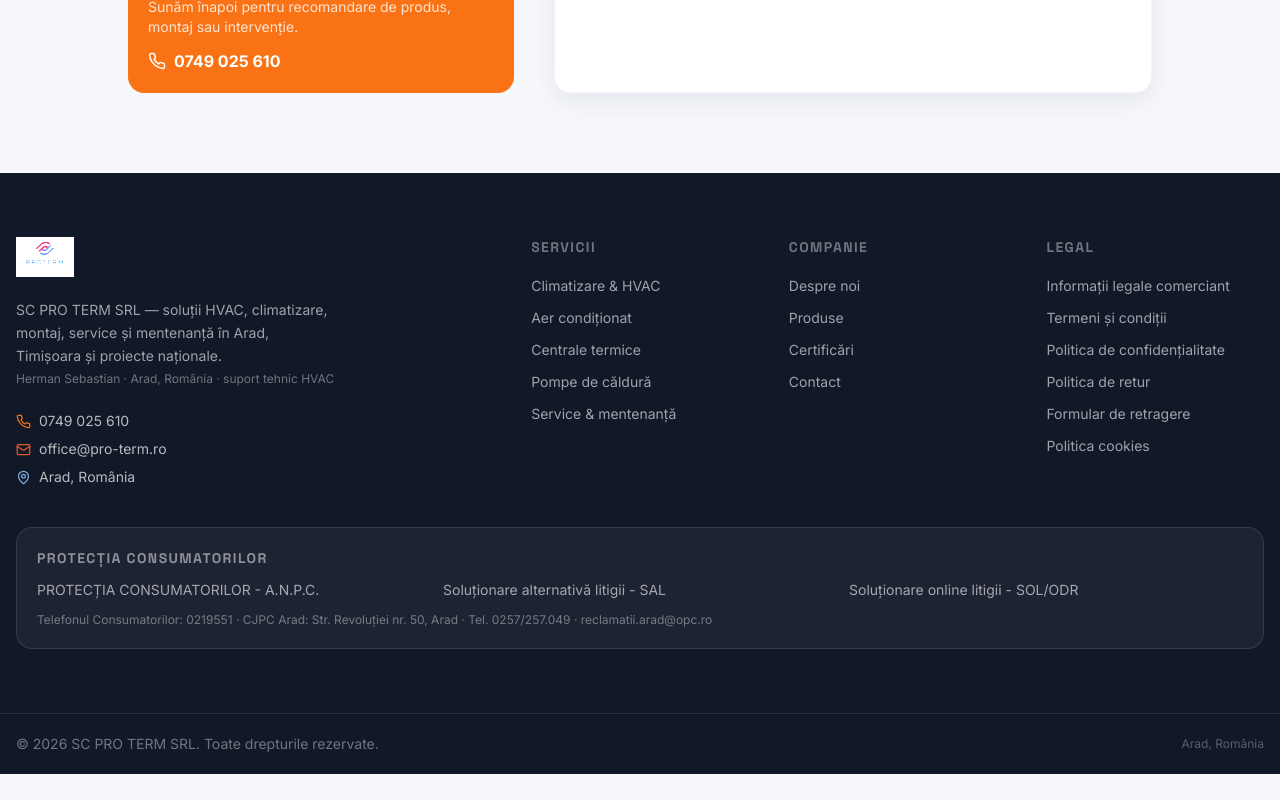
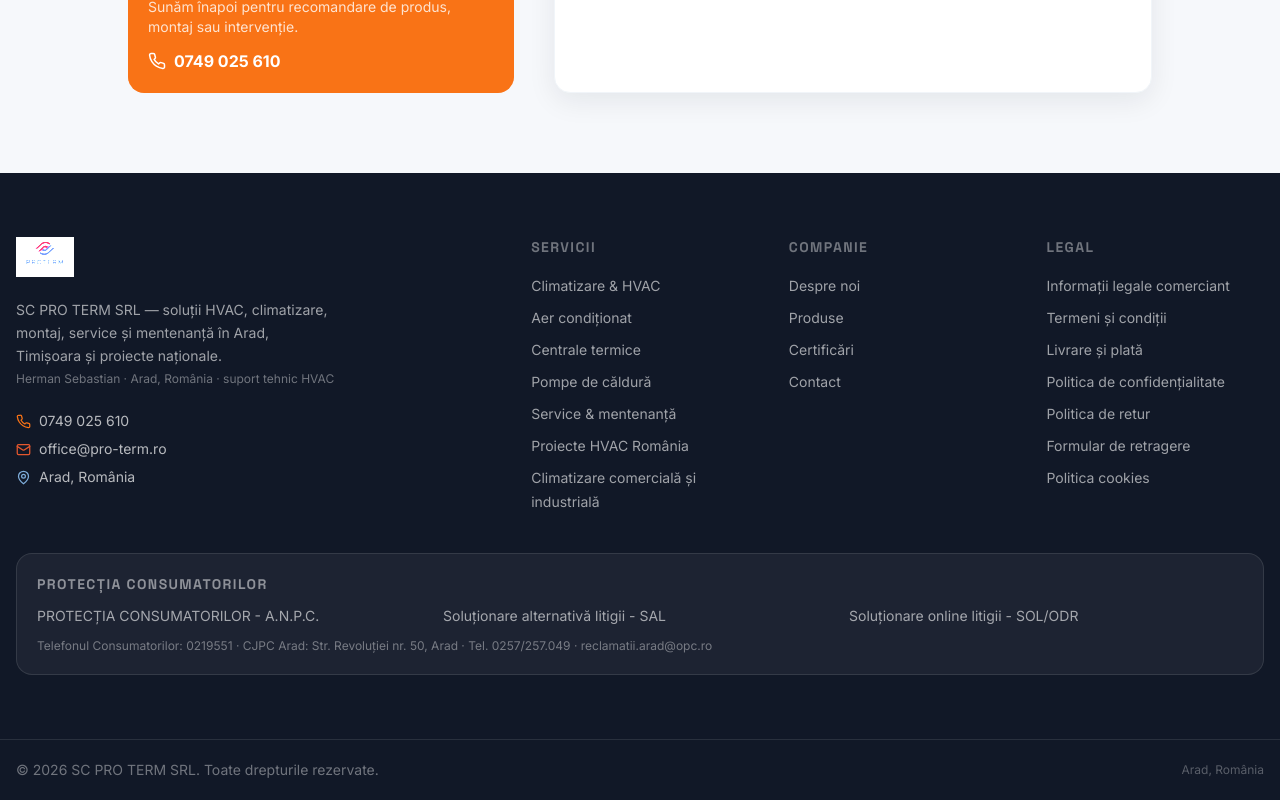
Before and after one commit to protermarad-hash/pro-term-web, a Next.js app: page / in a window 1280 px wide. Shown: the part 7286-8086 px from the top of the page. Before the commit the page ends 8060 px from the top, so only its background shows below. Built offline with nearby package versions, Linux system fonts and the light colour scheme.

Commit message:
Add B2B service links to footer

```diff
--- a/src/components/Footer.tsx
+++ b/src/components/Footer.tsx
@@ -9,6 +9,8 @@ const footerLinks = {
     { label: 'Centrale termice', href: '/produse' },
     { label: 'Pompe de căldură', href: '/produse' },
     { label: 'Service & mentenanță', href: '/#contact' },
+    { label: 'Proiecte HVAC România', href: '/servicii/proiecte-hvac-romania' },
+    { label: 'Climatizare comercială și industrială', href: '/servicii/climatizare-comerciala-industriala-romania' },
   ],
   Companie: [
     { label: 'Despre noi', href: '/despre' },
@@ -19,6 +21,7 @@ const footerLinks = {
   Legal: [
     { label: 'Informații legale comerciant', href: '/informatii-legale' },
     { label: 'Termeni și condiții', href: '/termeni-si-conditii' },
+    { label: 'Livrare și plată', href: '/livrare-si-plata' },
     { label: 'Politica de confidențialitate', href: '/politica-confidentialitate' },
     { label: 'Politica de retur', href: '/politica-retur' },
     { label: 'Formular de retragere', href: '/formular-retragere' },
```
